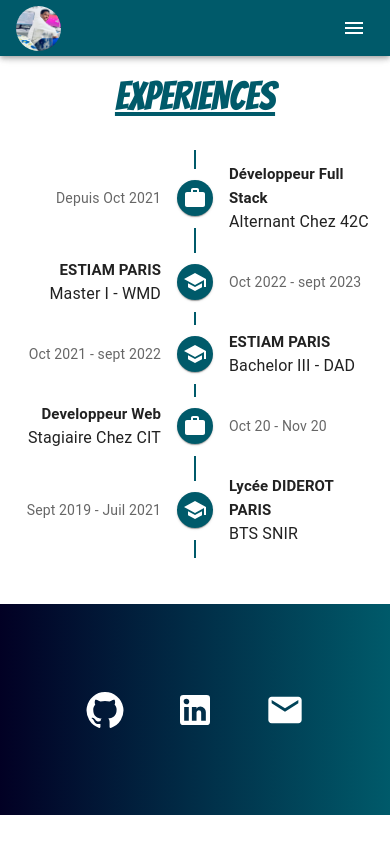
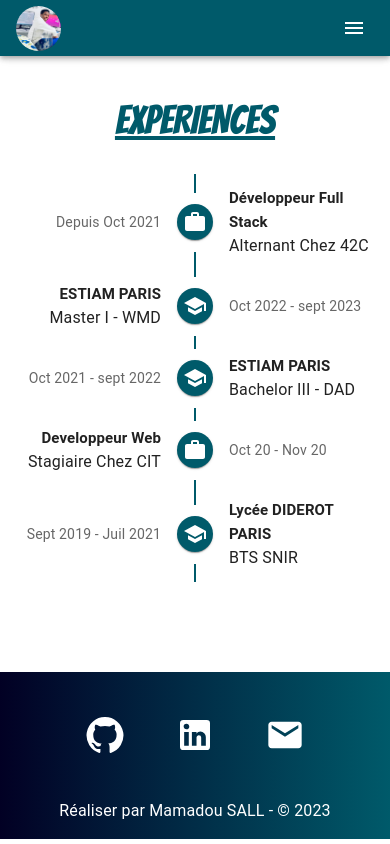
Before and after one commit to mahdou19/portfolio, a React (Create React App) app: page /experiences in a window 390 px wide. Built offline with nearby package versions, Linux system fonts and the light colour scheme; a web font is replaced by a local one.

Commit message:
fix element for responsive

```diff
--- a/src/components/common/avatar/Avatar.jsx
+++ b/src/components/common/avatar/Avatar.jsx
@@ -1,7 +1,5 @@
 
 import React from "react";
-
-import { Link } from "react-router-dom";
 
 import { Avatar } from "@mui/material";
 import { useTheme } from "@emotion/react";
@@ -12,7 +10,6 @@ function MyAvatar() {
   const theme = useTheme();
   return (
     <>
-    <Link to="/">
       <Avatar
         alt="Remy Sharp"
         src={avatar}
@@ -25,7 +22,6 @@ function MyAvatar() {
           },
         }}
       />
-      </Link>
     </>
   );
 }
--- a/src/components/common/footer/Footer.jsx
+++ b/src/components/common/footer/Footer.jsx
@@ -1,12 +1,13 @@
 import React from "react";
 
-import { Box } from "@mui/material";
+import { Alert, Box, Divider, Typography } from "@mui/material";
 
 import GitHubIcon from "@mui/icons-material/GitHub";
-import LinkedInIcon from '@mui/icons-material/LinkedIn';
-import EmailIcon from '@mui/icons-material/Email';
+import LinkedInIcon from "@mui/icons-material/LinkedIn";
+import EmailIcon from "@mui/icons-material/Email";
 
 import { useStyles } from "../../../style/footer/index.jsx";
+import { Colors } from "../../../style/theme/index.jsx";
 
 function Footer() {
   const classes = useStyles();
@@ -14,9 +15,30 @@ function Footer() {
   return (
     <Box className={classes.footerContainer}>
       <Box className={classes.footerLine}>
-      <GitHubIcon onClick={() => { window.location.href = 'https://github.com/' }} sx={{ fontSize: 40 }} className={classes.iconFooter}/>
-      <LinkedInIcon onClick={() => { window.location.href = 'https://www.linkedin.com/login' }} className={classes.iconFooter} sx={{ fontSize: 40 }}/>
-      <EmailIcon onClick={() => { window.location = 'mailto:yourmail@domain.com' }} className={classes.iconFooter} sx={{ fontSize: 40 }}/>
+        <GitHubIcon
+          onClick={() => {
+            window.location.href = "https://github.com/";
+          }}
+          sx={{ fontSize: 40 }}
+          className={classes.iconFooter}
+        />
+        <LinkedInIcon
+          onClick={() => {
+            window.location.href = "https://www.linkedin.com/login";
+          }}
+          className={classes.iconFooter}
+          sx={{ fontSize: 40 }}
+        />
+        <EmailIcon
+          onClick={() => {
+            window.location = "mailto:yourmail@domain.com";
+          }}
+          className={classes.iconFooter}
+          sx={{ fontSize: 40 }}
+        />
+      </Box>
+      <Box sx={{textAlign: "center"}} >
+          <Typography sx={{color: Colors.white, pb: 2}}> Réaliser par Mamadou SALL - © 2023 </Typography>
       </Box>
     </Box>
   );
--- a/src/components/experiences/Experiences.jsx
+++ b/src/components/experiences/Experiences.jsx
@@ -34,7 +34,7 @@ function Experiences() {
           gutterBottom
           className={classes.headerTitle}
           sx={{
-            mb: 3,
+            my: 3,
             fontWeight: 400,
             fontSize: "2.5em",
             fontFamily: "Bungee Inline",
@@ -47,7 +47,7 @@ function Experiences() {
           EXPERIENCES
         </Typography>
       </Box>
-      <Box sx={{ mb: 5 }}>
+      <Box sx={{ mb: 5 , minHeight: "55vh", height: "auto"}}>
         <ExperienceTimeline />
       </Box>
       <Footer />
--- a/src/style/footer/index.jsx
+++ b/src/style/footer/index.jsx
@@ -6,11 +6,10 @@ export const useStyles = makeStyles((theme) => ({
   footerContainer: {
     margin: 0,
     width: "100%",
-    height: "auto",
-    minHeight: "30vh",
+
     background: Colors.footer,
     [theme.breakpoints.down("sm")]: {
-      minHeight: "25vh",
+      minHeight: "15vh",
     },
   },
   footerLine: {
@@ -18,11 +17,11 @@ export const useStyles = makeStyles((theme) => ({
     margin: 0,
     width: "100%",
     height: "auto",
-    minHeight: "30vh",
+    minHeight: "15vh",
     justifyContent: "center",
     alignItems: "center",
     [theme.breakpoints.down("sm")]: {
-      minHeight: "25vh",
+      minHeight: "15vh",
     },
   },
   iconFooter: {
--- a/src/style/skills/index.jsx
+++ b/src/style/skills/index.jsx
@@ -8,9 +8,12 @@ export const useStyles = makeStyles((theme) => ({
     padding: 0,
     width: "100%",
     height: "auto",
-    minHeight: "70vh",
+    minHeight: "55vh",
     background: Colors.white,
-    marginBottom: "20px",
+    [theme.breakpoints.down("sm")]:{
+      marginBottom: "30px",
+    }
+
   },
   skillHeader: {
     width: "100%",
```
